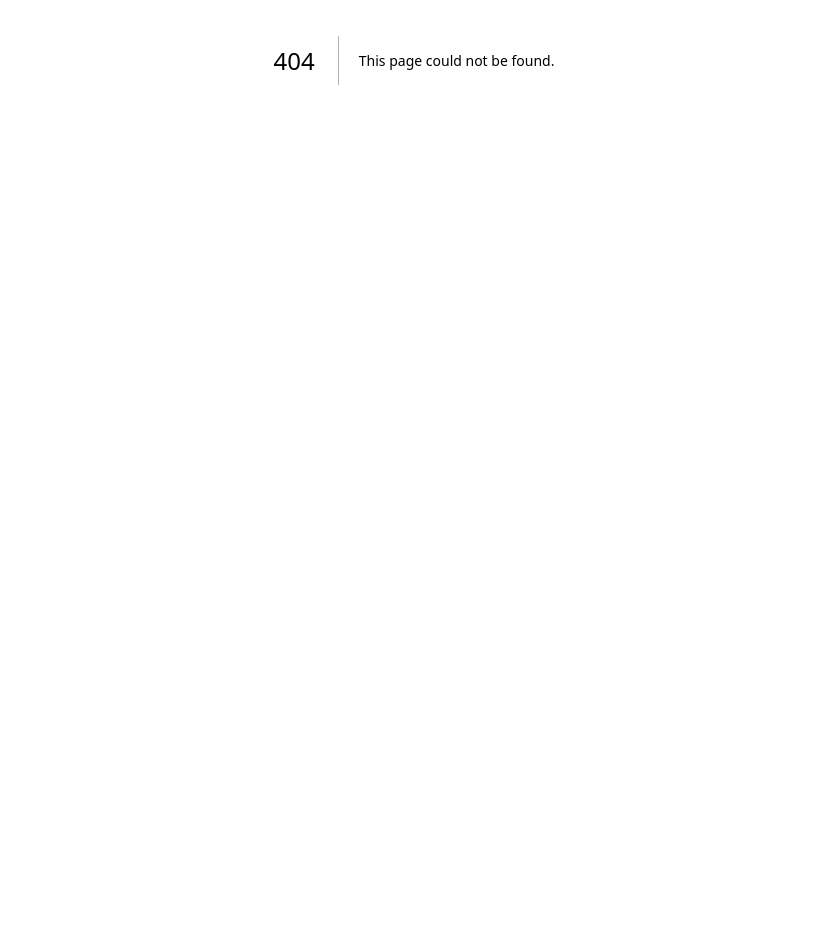
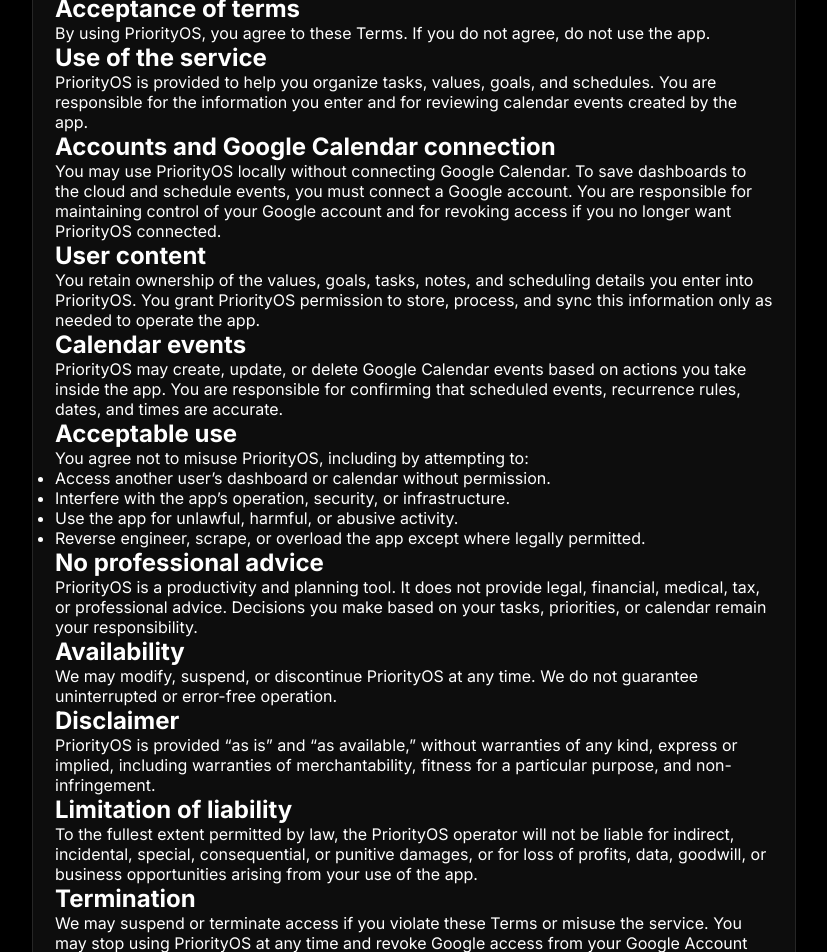
Before and after one commit to oxmstudio/priorityOS, a Next.js app: page /terms in a window 1280 px wide. Before the commit this address had no page. Shown: the part 340-1292 px from the top of the page, without its empty margins (226-1053 px from the left). Before the commit the page ends 800 px from the top, so only its background shows below. Built offline with nearby package versions, Linux system fonts and the light colour scheme.

Commit message:
Add public terms of service page

```diff
--- /dev/null
+++ b/app/terms/page.jsx
@@ -0,0 +1,93 @@
+export const metadata = {
+  title: 'Terms of Service — PriorityOS',
+  description: 'Terms of Service for PriorityOS.'
+};
+
+export default function TermsOfServicePage() {
+  return (
+    <main className="main" style={{ paddingTop: 120 }}>
+      <section className="card">
+        <div className="sh-tag lg" style={{ color: 'var(--amber)' }}>
+          <span className="sh-dot" style={{ background: 'var(--amber)' }} /> Legal
+        </div>
+        <h1 className="sh-title">Terms of <span className="serif">Service</span></h1>
+        <p className="sh-sub">Last updated: April 29, 2026</p>
+
+        <div className="legal-copy">
+          <p>
+            These Terms of Service govern your access to and use of PriorityOS, a productivity app for organizing priorities, managing Business and Personal dashboards, and optionally syncing scheduled tasks to Google Calendar.
+          </p>
+
+          <h2>Acceptance of terms</h2>
+          <p>
+            By using PriorityOS, you agree to these Terms. If you do not agree, do not use the app.
+          </p>
+
+          <h2>Use of the service</h2>
+          <p>
+            PriorityOS is provided to help you organize tasks, values, goals, and schedules. You are responsible for the information you enter and for reviewing calendar events created by the app.
+          </p>
+
+          <h2>Accounts and Google Calendar connection</h2>
+          <p>
+            You may use PriorityOS locally without connecting Google Calendar. To save dashboards to the cloud and schedule events, you must connect a Google account. You are responsible for maintaining control of your Google account and for revoking access if you no longer want PriorityOS connected.
+          </p>
+
+          <h2>User content</h2>
+          <p>
+            You retain ownership of the values, goals, tasks, notes, and scheduling details you enter into PriorityOS. You grant PriorityOS permission to store, process, and sync this information only as needed to operate the app.
+          </p>
+
+          <h2>Calendar events</h2>
+          <p>
+            PriorityOS may create, update, or delete Google Calendar events based on actions you take inside the app. You are responsible for confirming that scheduled events, recurrence rules, dates, and times are accurate.
+          </p>
+
+          <h2>Acceptable use</h2>
+          <p>You agree not to misuse PriorityOS, including by attempting to:</p>
+          <ul>
+            <li>Access another user’s dashboard or calendar without permission.</li>
+            <li>Interfere with the app’s operation, security, or infrastructure.</li>
+            <li>Use the app for unlawful, harmful, or abusive activity.</li>
+            <li>Reverse engineer, scrape, or overload the app except where legally permitted.</li>
+          </ul>
+
+          <h2>No professional advice</h2>
+          <p>
+            PriorityOS is a productivity and planning tool. It does not provide legal, financial, medical, tax, or professional advice. Decisions you make based on your tasks, priorities, or calendar remain your responsibility.
+          </p>
+
+          <h2>Availability</h2>
+          <p>
+            We may modify, suspend, or discontinue PriorityOS at any time. We do not guarantee uninterrupted or error-free operation.
+          </p>
+
+          <h2>Disclaimer</h2>
+          <p>
+            PriorityOS is provided “as is” and “as available,” without warranties of any kind, express or implied, including warranties of merchantability, fitness for a particular purpose, and non-infringement.
+          </p>
+
+          <h2>Limitation of liability</h2>
+          <p>
+            To the fullest extent permitted by law, the PriorityOS operator will not be liable for indirect, incidental, special, consequential, or punitive damages, or for loss of profits, data, goodwill, or business opportunities arising from your use of the app.
+          </p>
+
+          <h2>Termination</h2>
+          <p>
+            We may suspend or terminate access if you violate these Terms or misuse the service. You may stop using PriorityOS at any time and revoke Google access from your Google Account settings.
+          </p>
+
+          <h2>Changes to terms</h2>
+          <p>
+            We may update these Terms from time to time. Updates will be posted on this page with a revised “Last updated” date.
+          </p>
+
+          <h2>Contact</h2>
+          <p>
+            For questions about these Terms, contact the PriorityOS operator at: <strong>legal@priorityos.app</strong>. Replace this email with your active support or legal contact before public launch.
+          </p>
+        </div>
+      </section>
+    </main>
+  );
+}
```
